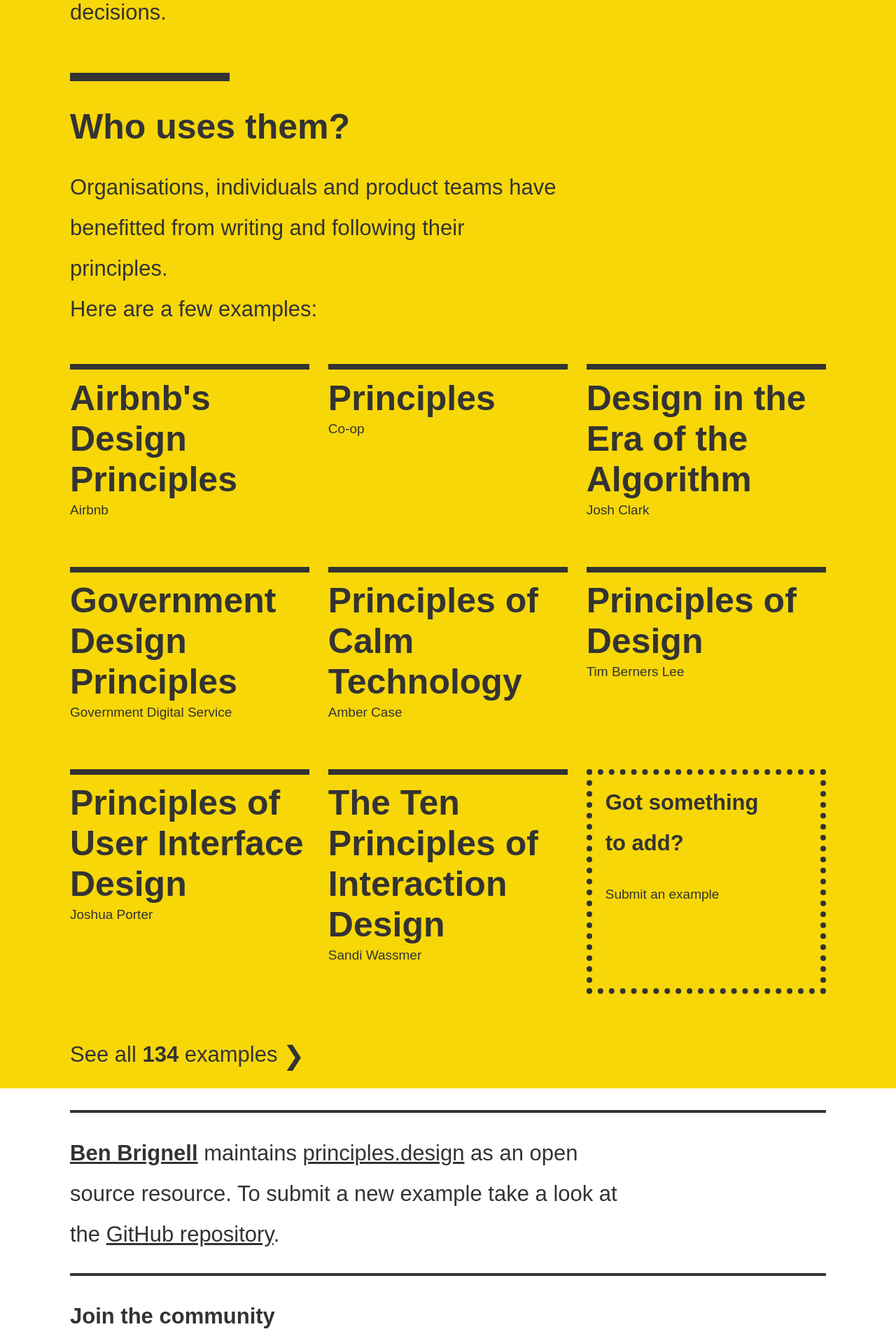
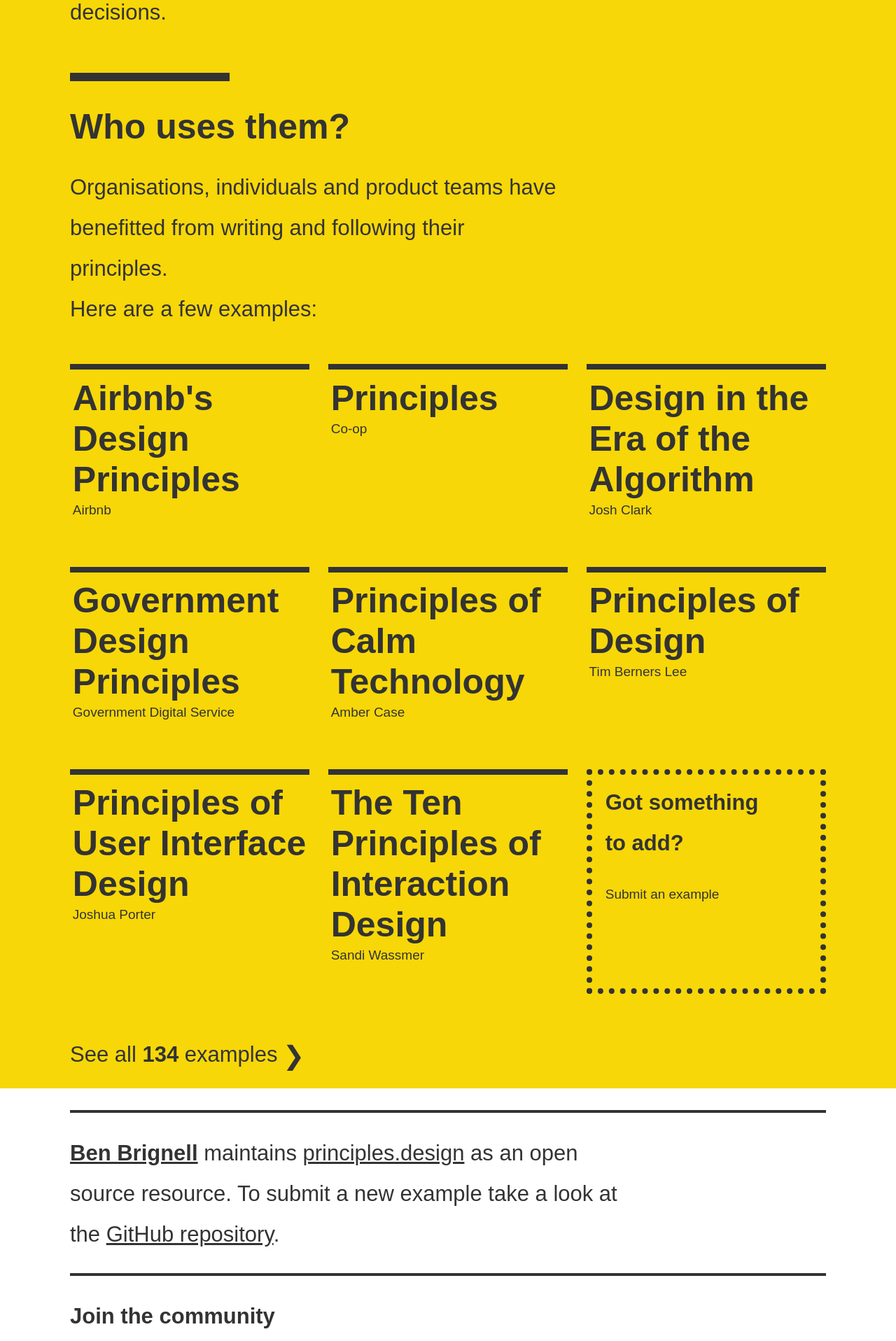
Before and after one commit to benbrignell/principles.design, a Jekyll site: the page built from index.html, in a window 1280 px wide. Shown: the part 1894-3810 px from the top of the page at 70% size. Built offline with Jekyll 4.4.1, drawn with Linux system fonts in a browser that asks for light colours.

Commit message:
added lr padding on tiles closing #48

```diff
--- a/_sass/_scratch.scss
+++ b/_sass/_scratch.scss
@@ -272,7 +272,7 @@
 // }
 
 .tile {
-  padding: 0.6em 0;
+  padding: 0.6em 0.2em;
   border-top: solid 8px $black;
   grid-column: auto / span 12;
   overflow: hidden;
```
